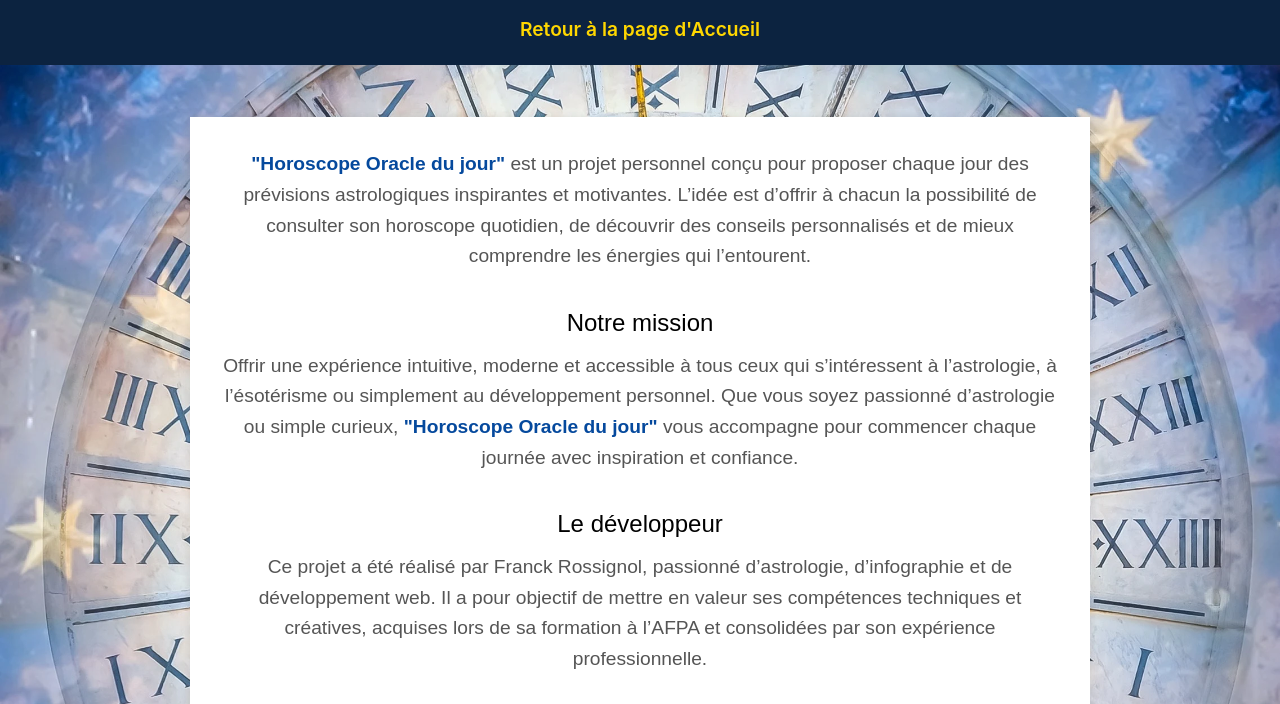
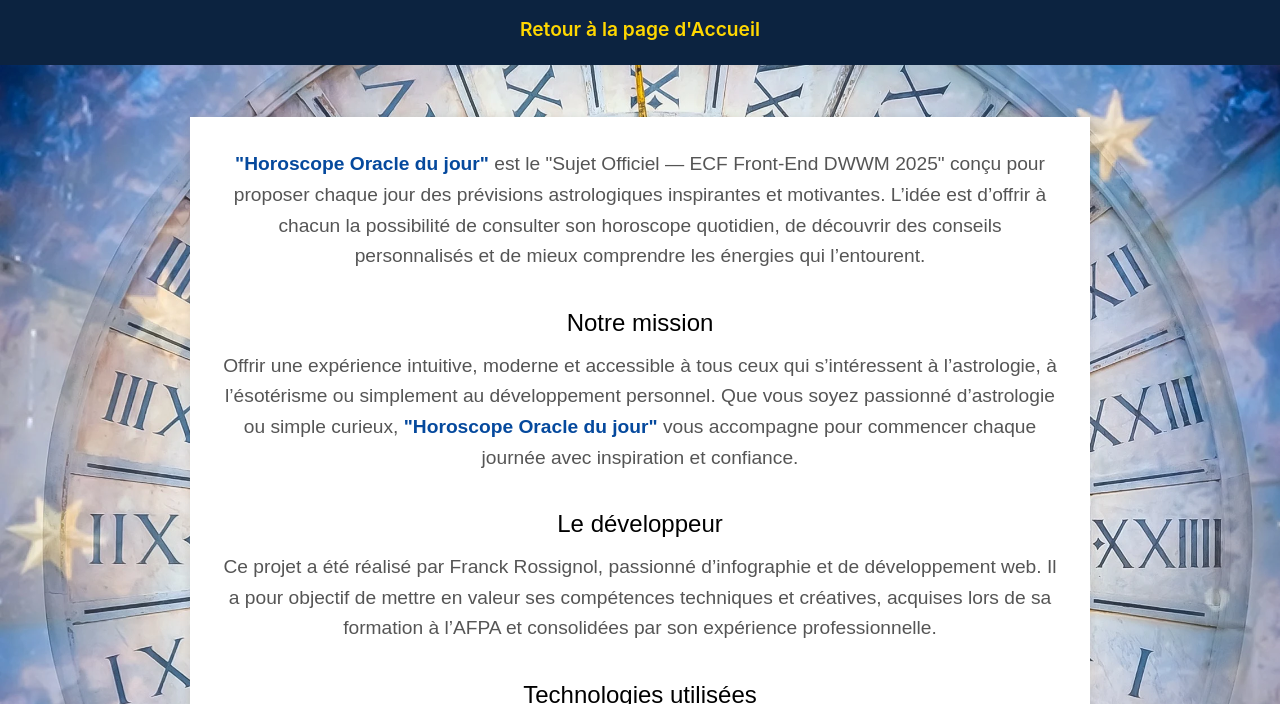
Before and after one commit to rossignol86/ECF1_oracles_api, a plain HTML site: page assets/pages/apropos.html in a window 1280 px wide. Shown: the part 95-799 px from the top of the page. Drawn offline with Linux system fonts and the light colour scheme; a web font is replaced by a local one.

Commit message:
correction page a propos

```diff
--- a/assets/pages/apropos.html
+++ b/assets/pages/apropos.html
@@ -54,7 +54,7 @@
 
   <section>
     <p>
-      <strong>"Horoscope Oracle du jour"</strong> est un projet personnel conçu pour proposer chaque jour des prévisions astrologiques inspirantes et motivantes. L’idée est d’offrir à chacun la possibilité de consulter son horoscope quotidien, de découvrir des conseils personnalisés et de mieux comprendre les énergies qui l’entourent.
+      <strong>"Horoscope Oracle du jour"</strong> est le "Sujet Officiel — ECF Front-End DWWM 2025" conçu pour proposer chaque jour des prévisions astrologiques inspirantes et motivantes. L’idée est d’offrir à chacun la possibilité de consulter son horoscope quotidien, de découvrir des conseils personnalisés et de mieux comprendre les énergies qui l’entourent.
     </p>
   </section>
 
@@ -69,7 +69,7 @@
   <section>
     <h2>Le développeur</h2>
     <p>
-      Ce projet a été réalisé par Franck Rossignol, passionné d’astrologie, d’infographie et de développement web. Il a pour objectif de mettre en valeur ses compétences techniques et créatives, acquises lors de sa formation à l’AFPA et consolidées par son expérience professionnelle.
+      Ce projet a été réalisé par Franck Rossignol, passionné d’infographie et de développement web. Il a pour objectif de mettre en valeur ses compétences techniques et créatives, acquises lors de sa formation à l’AFPA et consolidées par son expérience professionnelle.
     </p>
   </section>
 
```
Also changed, not shown: 1 other file.
